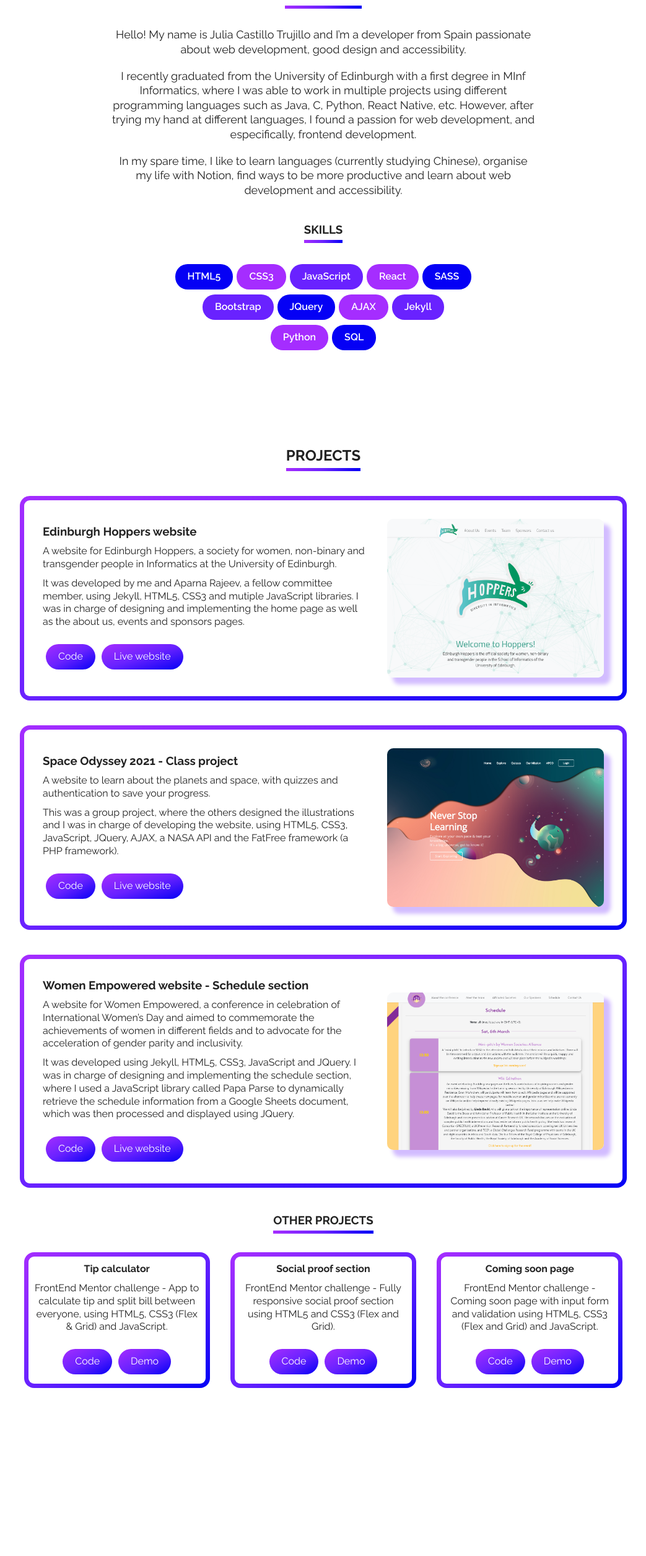
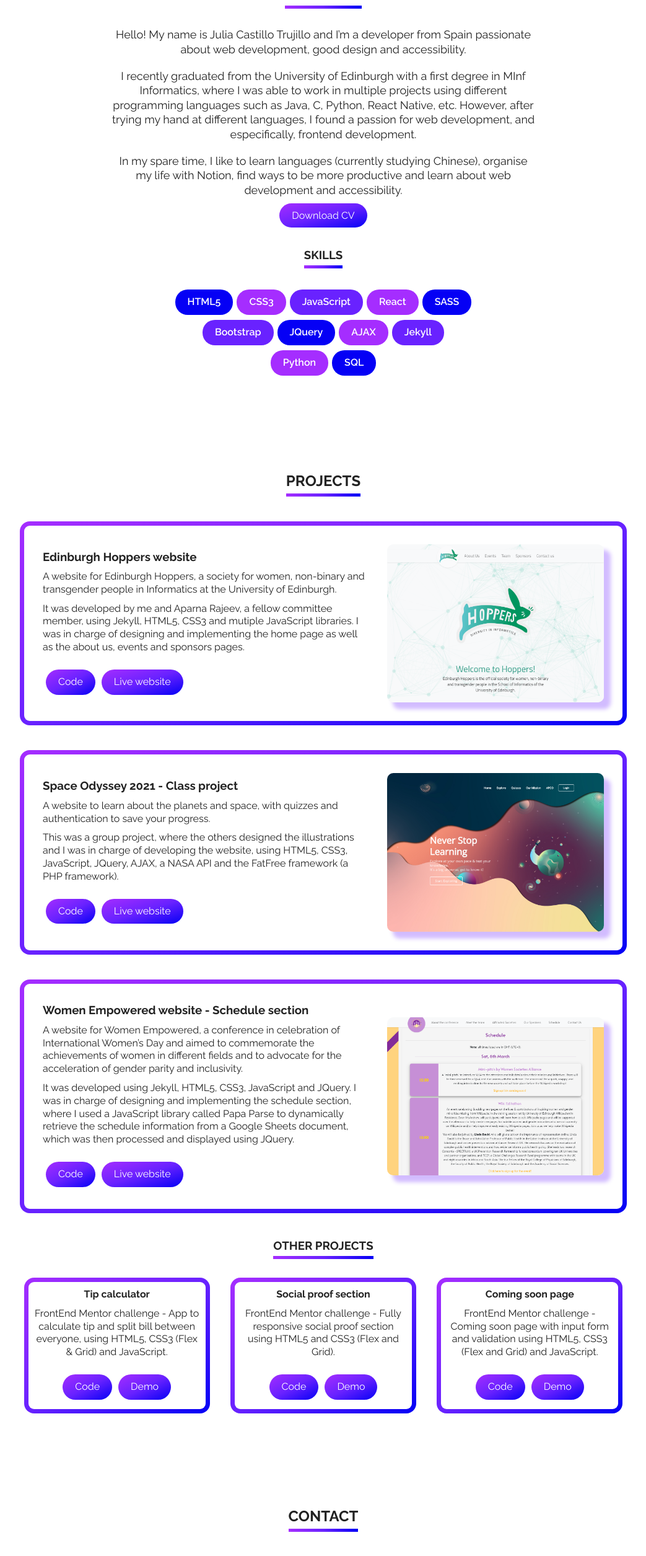
Before and after one commit to JuliaCastillo/portfolio, a React (Create React App) app: page / in a window 1280 px wide. Shown: the part 977-3487 px from the top of the page at 62% size, without its empty margins (118-1161 px from the left). Before the commit the page ends 3366 px from the top, so only its background shows below. Built offline with nearby package versions, Linux system fonts and the light colour scheme.

Commit message:
added pink color and new button

```diff
--- a/src/assets/scss/_variables.scss
+++ b/src/assets/scss/_variables.scss
@@ -3,6 +3,7 @@
 $dark-blue: #0500f5;
 $dark-purple: #6922ff;
 $purple: #a52dff;
+$pink: #e91e63;
 $black: #222;
 $white: #fff;
 
--- a/src/components/About.js
+++ b/src/components/About.js
@@ -2,6 +2,7 @@ import React from "react";
 import Skills from "./Skills";
 
 function About() {
+  const CVloc = "";
   return (
     <section id="about" className="about">
       <div className="section_wrapper about__content">
@@ -27,7 +28,16 @@ function About() {
             Chinese), organise my life with Notion, find ways to be more
             productive and learn about web development and accessibility.
           </p>
+          <a
+            href={CVloc}
+            className="button"
+            target="_blank"
+            rel="noopener noreferrer"
+          >
+            Download CV
+          </a>
         </div>
+
         <div className="section_title">
           <h3>SKILLS</h3>
         </div>
--- a/src/components/Contact.js
+++ b/src/components/Contact.js
@@ -2,8 +2,12 @@ import React from "react";
 
 function Contact() {
   return (
-    <section id="">
-      <div className="wrapper"></div>
+    <section id="contact">
+      <div className="section_wrapper">
+        <div className="section_title">
+          <h2>CONTACT</h2>
+        </div>
+      </div>
     </section>
   );
 }
```
Also changed, not shown: 1 other file (tests, documents, lock files or other folders).
